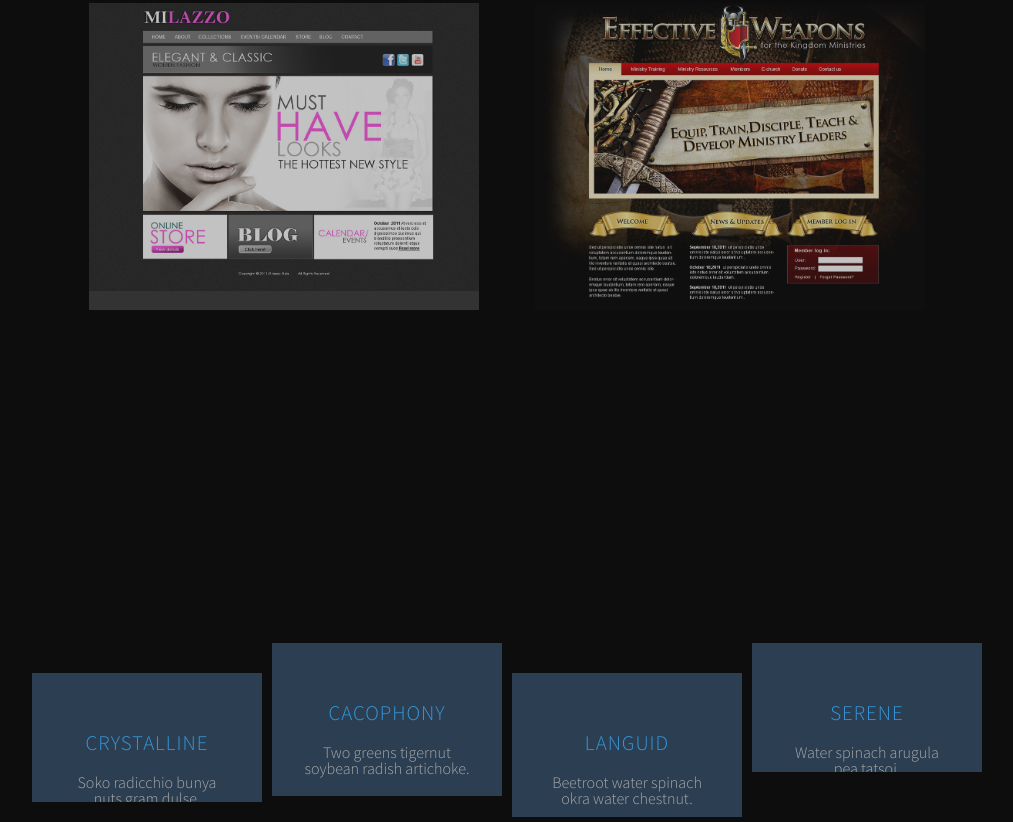
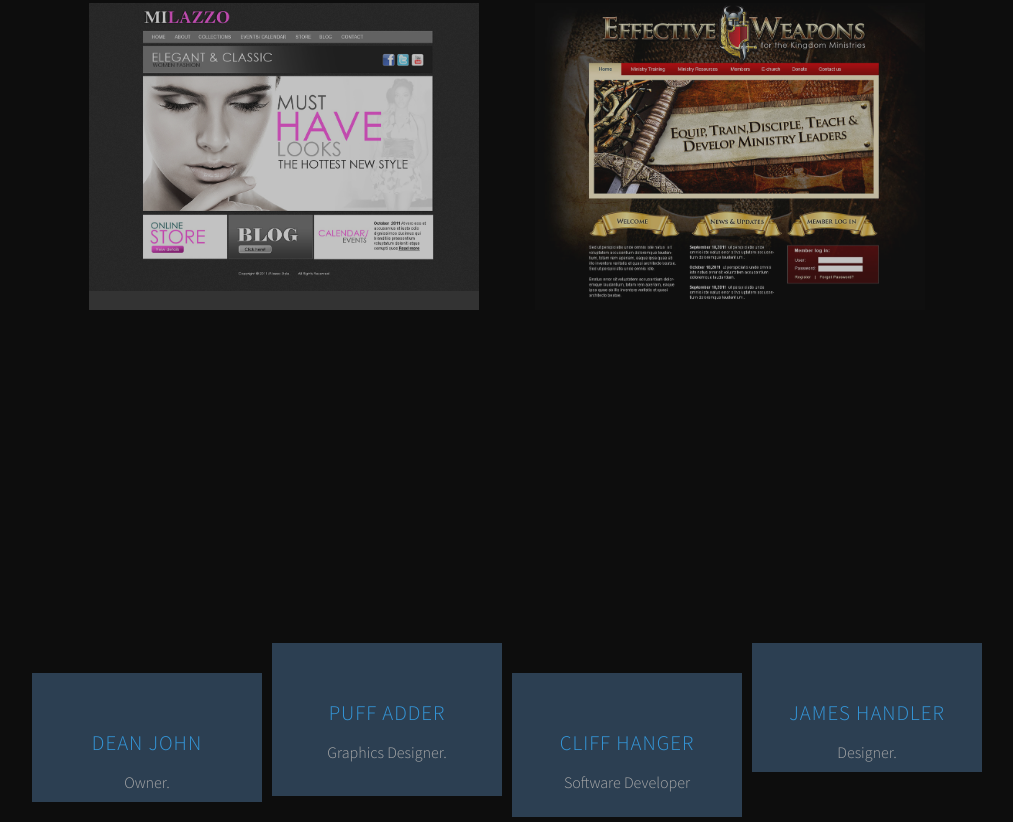
Before and after one commit to AndrewKahora/design-agency, a plain HTML site: page index.html in a window 1280 px wide. Shown: the part 2009-2831 px from the top of the page, without its empty margins (133-1146 px from the left). Drawn offline with nearby package versions, Linux system fonts and the light colour scheme; files whose address does not match are found by name.

Commit message:
portfolio updates

```diff
--- a/index.html
+++ b/index.html
@@ -89,7 +89,6 @@
 						<figcaption>
 							<h3>COD</h3>
 							<span>Designed one</span>
-							<a>Take a look</a>
 						</figcaption>
 					</figure>
 				</li>
@@ -109,7 +108,6 @@
 						<figcaption>
 							<h3>MOVIES</h3>
 							<span>Designed three</span>
-							<a>Take a look</a>
 						</figcaption>
 					</figure>
 				</li>
@@ -119,7 +117,7 @@
 						<figcaption>
 							<h3>Graphics</h3>
 							<span>Designed four</span>
-							<a>Take a look</a>
+
 						</figcaption>
 					</figure>
 				</li>
@@ -129,7 +127,7 @@
 						<figcaption>
 							<h3>Milazzo</h3>
 							<span>Designed five</span>
-							<a>Take a look</a>
+
 						</figcaption>
 					</figure>
 				</li>
@@ -139,7 +137,6 @@
 						<figcaption>
 							<h3>Effective Weapons</h3>
 							<span>Designed six</span>
-							<a>Take a look</a>
 						</figcaption>
 					</figure>
 				</li>
@@ -155,8 +152,8 @@
 						<img src="images/members5.jpg" />
 						<svg viewBox="0 0 180 320" preserveAspectRatio="none"><path d="m 0,0 0,171.14385 c 24.580441,15.47138 55.897012,24.75772 90,24.75772 34.10299,0 65.41956,-9.28634 90,-24.75772 L 180,0 0,0 z"/></svg>
 						<figcaption>
-							<h2>Crystalline</h2>
-							<p>Soko radicchio bunya nuts gram dulse.</p>
+							<h2>Dean John</h2>
+							<p>Owner.</p>
 							<button>View</button>
 						</figcaption>
 					</figure>
@@ -166,8 +163,8 @@
 						<img src="images/members6.jpg" />
 						<svg viewBox="0 0 180 320" preserveAspectRatio="none"><path d="m 0,0 0,171.14385 c 24.580441,15.47138 55.897012,24.75772 90,24.75772 34.10299,0 65.41956,-9.28634 90,-24.75772 L 180,0 0,0 z"/></svg>
 						<figcaption>
-							<h2>Cacophony</h2>
-							<p>Two greens tigernut soybean radish artichoke.</p>
+							<h2>Puff Adder</h2>
+							<p>Graphics Designer.</p>
 							<button>View</button>
 						</figcaption>
 					</figure>
@@ -177,8 +174,8 @@
 						<img src="images/members1.jpg" />
 						<svg viewBox="0 0 180 320" preserveAspectRatio="none"><path d="m 0,0 0,171.14385 c 24.580441,15.47138 55.897012,24.75772 90,24.75772 34.10299,0 65.41956,-9.28634 90,-24.75772 L 180,0 0,0 z"/></svg>
 						<figcaption>
-							<h2>Languid</h2>
-							<p>Beetroot water spinach okra water chestnut.</p>
+							<h2>Cliff Hanger</h2>
+							<p>Software Developer</p>
 							<button>View</button>
 						</figcaption>
 					</figure>
@@ -188,8 +185,8 @@
 						<img src="images/members2.jpg" />
 						<svg viewBox="0 0 180 320" preserveAspectRatio="none"><path d="m 0,0 0,171.14385 c 24.580441,15.47138 55.897012,24.75772 90,24.75772 34.10299,0 65.41956,-9.28634 90,-24.75772 L 180,0 0,0 z"/></svg>
 						<figcaption>
-							<h2>Serene</h2>
-							<p>Water spinach arugula pea tatsoi.</p>
+							<h2>James handler</h2>
+							<p>Designer.</p>
 							<button>View</button>
 						</figcaption>
 					</figure>
```
